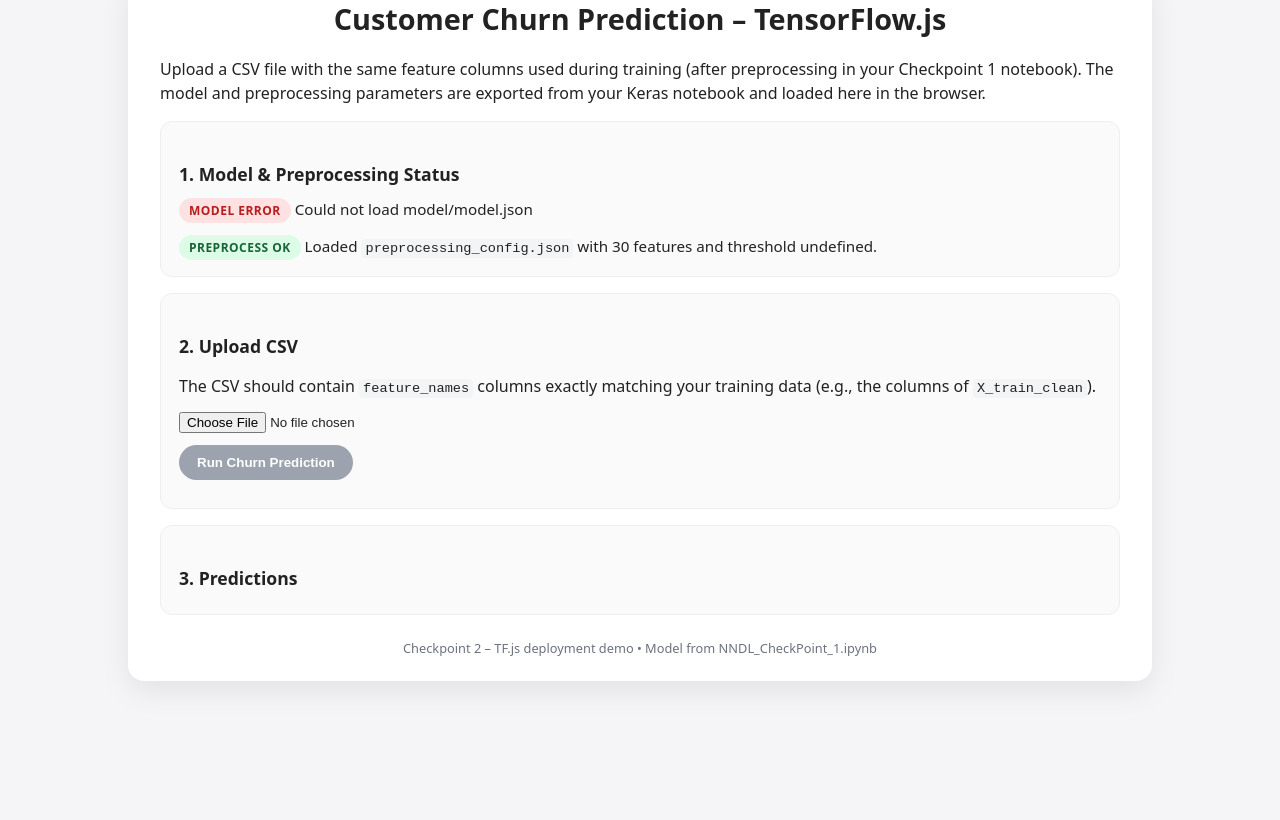
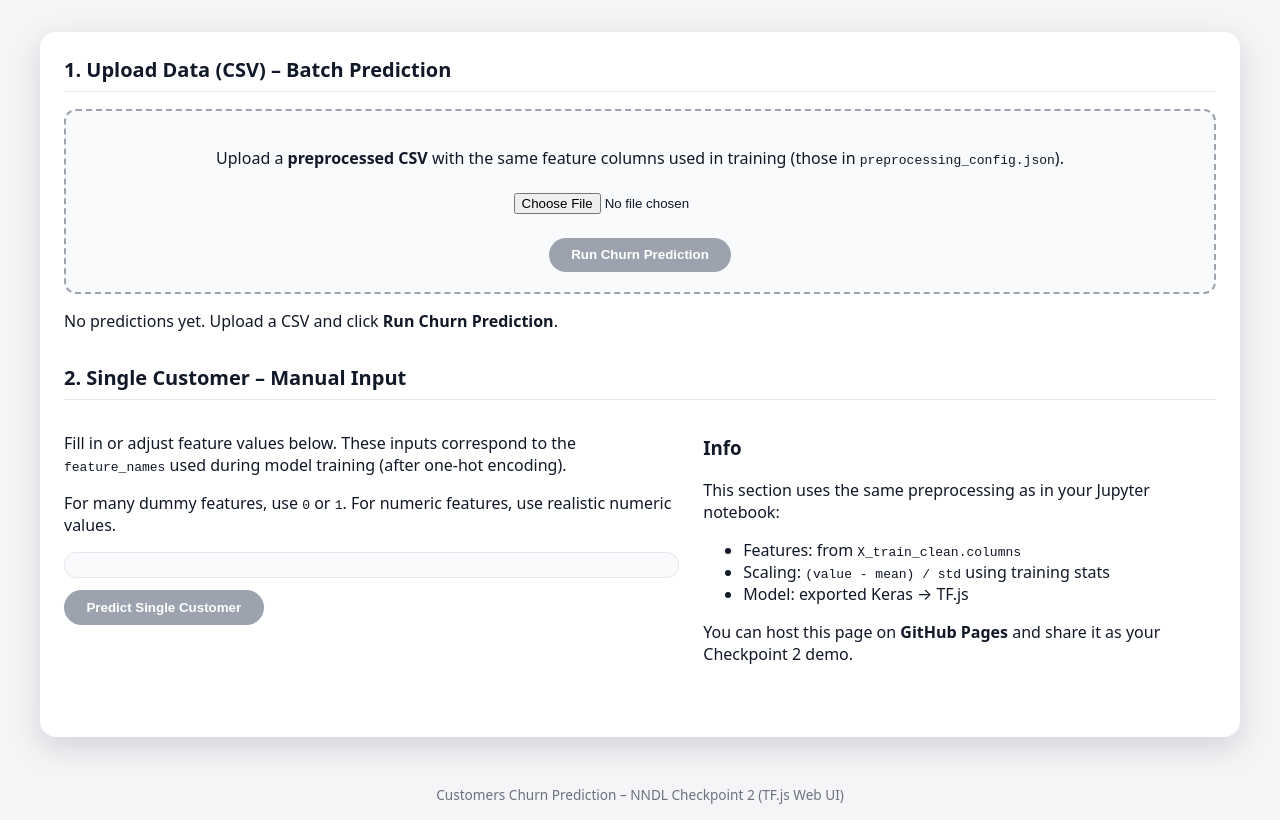
Before and after one commit to kmmsinan-creator/neuralnetworking, a plain HTML site: page Checkpoint2/index.html in a window 1280 px wide. Shown: the part 65-885 px from the top of the page. Before the commit the page ends 800 px from the top, so only its background shows below. Drawn offline with nearby package versions, Linux system fonts and the light colour scheme; a script that the page names is missing.

Commit message:
Update index.html

```diff
--- a/Checkpoint2/index.html
+++ b/Checkpoint2/index.html
@@ -2,164 +2,249 @@
 <html lang="en">
 <head>
   <meta charset="UTF-8" />
-  <title>Customer Churn Prediction – TF.js Demo</title>
-  <meta name="viewport" content="width=device-width, initial-scale=1.0" />
+  <title>Customer Churn Prediction – TF.js</title>
+  <meta name="viewport" content="width=device-width, initial-scale=1" />
 
-  <!-- TensorFlow.js -->
-  <script src="https://cdn.jsdelivr.net/npm/@tensorflow/tfjs@4.20.0/dist/tf.min.js"></script>
-
-  <!-- Simple styling -->
   <style>
+    * {
+      box-sizing: border-box;
+    }
     body {
       font-family: system-ui, -apple-system, BlinkMacSystemFont, "Segoe UI", sans-serif;
+      background: #f5f5f7;
       margin: 0;
       padding: 0;
-      background: #f5f5f7;
-      color: #222;
+      color: #111827;
     }
-    .container {
-      max-width: 960px;
-      margin: 40px auto;
-      background: #fff;
-      padding: 24px 32px;
-      border-radius: 16px;
-      box-shadow: 0 10px 30px rgba(0,0,0,0.08);
+    header {
+      background: #111827;
+      color: white;
+      padding: 1rem 2rem;
     }
-    h1 {
+    header h1 {
+      margin: 0;
+      font-size: 1.5rem;
+    }
+    main {
+      max-width: 1200px;
+      margin: 2rem auto;
+      padding: 1.5rem;
+      background: white;
+      border-radius: 1rem;
+      box-shadow: 0 10px 30px rgba(15, 23, 42, 0.15);
+    }
+    .section {
+      margin-bottom: 2rem;
+    }
+    .section h2 {
       margin-top: 0;
-      font-size: 1.8rem;
+      font-size: 1.25rem;
+      border-bottom: 1px solid #e5e7eb;
+      padding-bottom: 0.5rem;
+    }
+    .upload-box {
+      border: 2px dashed #9ca3af;
+      border-radius: 0.75rem;
+      padding: 1.25rem;
       text-align: center;
-    }
-    p {
-      line-height: 1.5;
-    }
-    .section-title {
-      margin-top: 24px;
-      margin-bottom: 8px;
-      font-weight: 600;
-      font-size: 1.1rem;
-    }
-    .card {
-      background: #fafafa;
-      border-radius: 12px;
-      padding: 16px 18px;
-      margin-bottom: 16px;
-      border: 1px solid #eee;
+      background: #f9fafb;
     }
     input[type="file"] {
-      margin-top: 8px;
+      margin-top: 0.5rem;
     }
     button {
+      margin-top: 0.75rem;
+      padding: 0.6rem 1.4rem;
+      border-radius: 999px;
       border: none;
-      padding: 10px 18px;
-      border-radius: 999px;
+      cursor: pointer;
+      font-weight: 600;
       background: #2563eb;
-      color: #fff;
-      font-weight: 600;
-      cursor: pointer;
-      margin-top: 12px;
+      color: white;
+      transition: background 0.2s, transform 0.1s;
     }
     button:disabled {
       background: #9ca3af;
       cursor: not-allowed;
     }
-    .status {
-      margin-top: 12px;
+    button:hover:not(:disabled) {
+      background: #1d4ed8;
+      transform: translateY(-1px);
+    }
+    #status {
+      margin-top: 0.75rem;
       font-size: 0.95rem;
-    }
-    .status span.tag {
-      display: inline-block;
-      padding: 4px 10px;
-      border-radius: 999px;
-      font-size: 0.75rem;
-      font-weight: 600;
-      text-transform: uppercase;
-      letter-spacing: 0.04em;
-    }
-    .tag-ok {
-      background: #dcfce7;
-      color: #166534;
-    }
-    .tag-warn {
-      background: #fee2e2;
-      color: #b91c1c;
+      color: #4b5563;
     }
     table {
       width: 100%;
       border-collapse: collapse;
-      margin-top: 16px;
+      margin-top: 1rem;
       font-size: 0.9rem;
     }
     th, td {
       border: 1px solid #e5e7eb;
-      padding: 6px 8px;
+      padding: 0.4rem 0.5rem;
       text-align: left;
     }
     th {
       background: #f3f4f6;
+    }
+    .tag {
+      display: inline-flex;
+      align-items: center;
+      padding: 0.15rem 0.5rem;
+      border-radius: 999px;
+      font-size: 0.75rem;
       font-weight: 600;
     }
-    .pred-high {
+    .tag-churn {
       background: #fee2e2;
       color: #b91c1c;
-      font-weight: 600;
     }
-    .pred-low {
+    .tag-nochurn {
       background: #dcfce7;
       color: #166534;
-      font-weight: 600;
     }
-    .footer {
+
+    .two-columns {
+      display: grid;
+      grid-template-columns: 1.2fr 1fr;
+      gap: 1.5rem;
+    }
+
+    .form-grid {
+      max-height: 400px;
+      overflow-y: auto;
+      border: 1px solid #e5e7eb;
+      border-radius: 0.75rem;
+      padding: 0.75rem;
+      background: #f9fafb;
+    }
+
+    .form-field {
+      display: flex;
+      justify-content: space-between;
+      align-items: center;
+      margin-bottom: 0.4rem;
+      gap: 0.5rem;
+      font-size: 0.8rem;
+    }
+
+    .form-field label {
+      flex: 1;
+      color: #374151;
+    }
+
+    .form-field input {
+      width: 110px;
+      padding: 0.2rem 0.4rem;
+      border-radius: 0.5rem;
+      border: 1px solid #d1d5db;
+      font-size: 0.8rem;
+    }
+
+    .pill {
+      display: inline-block;
+      padding: 0.25rem 0.65rem;
+      border-radius: 999px;
+      font-size: 0.8rem;
+      background: #e5e7eb;
+      color: #374151;
+      margin-right: 0.25rem;
+    }
+
+    #singleResult {
+      margin-top: 0.75rem;
+      font-size: 0.95rem;
+    }
+
+    footer {
       text-align: center;
-      margin-top: 24px;
-      font-size: 0.8rem;
+      padding: 1rem;
+      font-size: 0.85rem;
       color: #6b7280;
     }
-    code {
-      background: #f3f4f6;
-      padding: 2px 4px;
-      border-radius: 4px;
-      font-size: 0.85rem;
+
+    @media (max-width: 900px) {
+      .two-columns {
+        grid-template-columns: 1fr;
+      }
     }
   </style>
+
+  <!-- TensorFlow.js -->
+  <script src="https://cdn.jsdelivr.net/npm/@tensorflow/tfjs@4.22.0/dist/tf.min.js"></script>
+  <!-- PapaParse for CSV parsing -->
+  <script src="https://cdn.jsdelivr.net/npm/papaparse@5.4.1/papaparse.min.js"></script>
 </head>
 <body>
-  <div class="container">
-    <h1>Customer Churn Prediction – TensorFlow.js</h1>
-    <p>
-      Upload a CSV file with the same feature columns used during training
-      (after preprocessing in your Checkpoint 1 notebook). The model and
-      preprocessing parameters are exported from your Keras notebook and
-      loaded here in the browser.
-    </p>
+  <header>
+    <h1>Customer Churn Prediction – TF.js Demo</h1>
+  </header>
 
-    <div class="card">
-      <div class="section-title">1. Model & Preprocessing Status</div>
-      <div id="model-status" class="status">Loading model...</div>
-      <div id="preprocess-status" class="status">Loading preprocessing config...</div>
-    </div>
+  <main>
+    <!-- CSV BATCH PREDICTION -->
+    <section class="section">
+      <h2>1. Upload Data (CSV) – Batch Prediction</h2>
+      <div class="upload-box">
+        <p>
+          Upload a <b>preprocessed CSV</b> with the same feature columns used in training
+          (those in <code>preprocessing_config.json</code>).
+        </p>
+        <input type="file" id="fileInput" accept=".csv" />
+        <div id="status"></div>
+        <button id="predictBtn" disabled>Run Churn Prediction</button>
+      </div>
 
-    <div class="card">
-      <div class="section-title">2. Upload CSV</div>
-      <p style="margin-bottom: 4px;">
-        The CSV should contain <code>feature_names</code> columns exactly
-        matching your training data (e.g., the columns of <code>X_train_clean</code>).
-      </p>
-      <input type="file" id="file-input" accept=".csv" />
-      <br />
-      <button id="predict-btn" disabled>Run Churn Prediction</button>
-      <div id="upload-status" class="status"></div>
-    </div>
+      <div id="resultsContainer" style="margin-top: 1rem;">
+        <p>No predictions yet. Upload a CSV and click <b>Run Churn Prediction</b>.</p>
+      </div>
+    </section>
 
-    <div class="card">
-      <div class="section-title">3. Predictions</div>
-      <div id="results"></div>
-    </div>
+    <!-- SINGLE CUSTOMER PREDICTION -->
+    <section class="section">
+      <h2>2. Single Customer – Manual Input</h2>
+      <div class="two-columns">
+        <div>
+          <p>
+            Fill in or adjust feature values below. These inputs correspond to the
+            <code>feature_names</code> used during model training (after one-hot encoding).
+          </p>
+          <p>
+            For many dummy features, use <code>0</code> or <code>1</code>. For numeric features,
+            use realistic numeric values.
+          </p>
 
-    <div class="footer">
-      Checkpoint 2 – TF.js deployment demo • Model from NNDL_CheckPoint_1.ipynb
-    </div>
-  </div>
+          <div class="form-grid" id="singleForm">
+            <!-- Dynamic feature fields injected by app.js -->
+          </div>
+
+          <button id="predictSingleBtn" disabled>Predict Single Customer</button>
+          <div id="singleResult"></div>
+        </div>
+
+        <div>
+          <h3>Info</h3>
+          <p>
+            This section uses the same preprocessing as in your Jupyter notebook:
+          </p>
+          <ul>
+            <li>Features: from <code>X_train_clean.columns</code></li>
+            <li>Scaling: <code>(value - mean) / std</code> using training stats</li>
+            <li>Model: exported Keras → TF.js</li>
+          </ul>
+          <p>
+            You can host this page on <b>GitHub Pages</b> and share it as your Checkpoint&nbsp;2 demo.
+          </p>
+        </div>
+      </div>
+    </section>
+  </main>
+
+  <footer>
+    Customers Churn Prediction – NNDL Checkpoint 2 (TF.js Web UI)
+  </footer>
 
   <script src="app.js"></script>
 </body>
```
